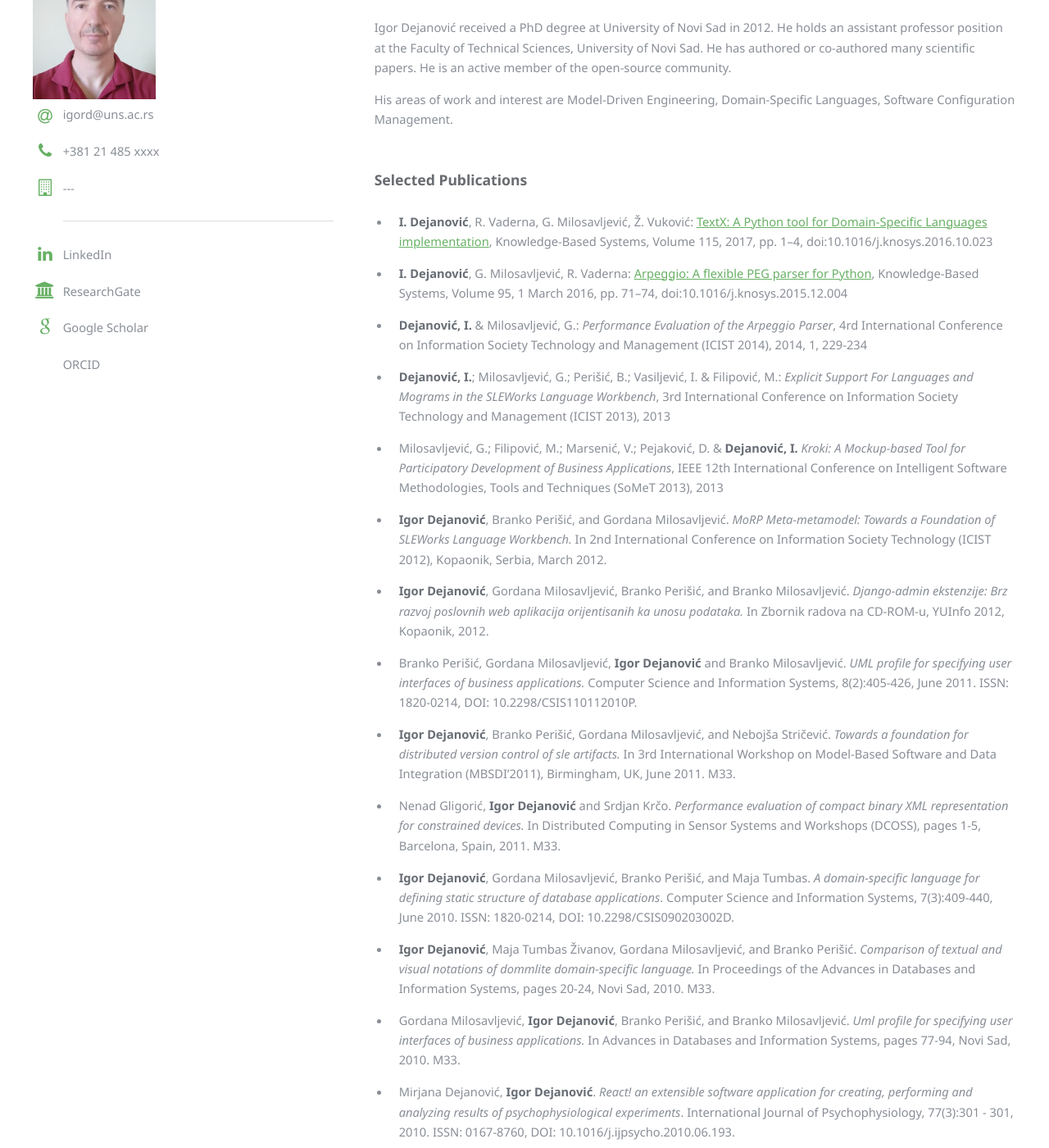
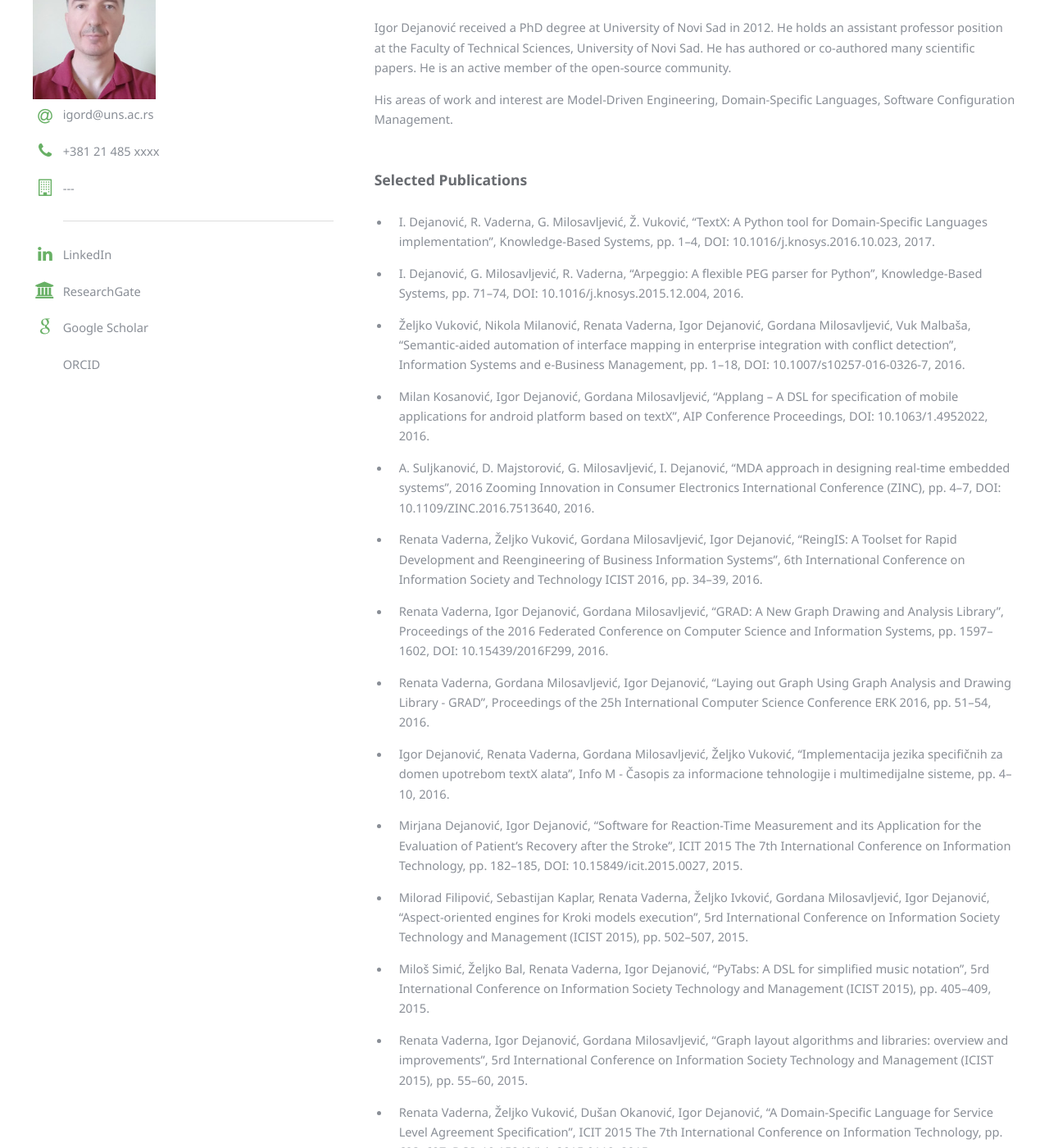
Before and after one commit to unsftn/informatika, a Jekyll site: the page built from _faculty/IgorDejanovic.md, in a window 1280 px wide and 1400 px high, scrolled down 225 px. Shown: the whole window at 82% size. Built offline with Jekyll 4.4.1, drawn with Linux system fonts in a browser that asks for light colours; some of the changed text lies outside the part shown.

Commit message:
Sređivanje lične stranice.

```diff
--- a/_faculty/IgorDejanovic.md
+++ b/_faculty/IgorDejanovic.md
@@ -26,40 +26,71 @@ Languages, Software Configuration Management.
 
 ### Selected Publications
 
- * **I. Dejanović**, R. Vaderna, G. Milosavljević, Ž. Vuković: [TextX: A Python tool for Domain-Specific Languages implementation](http://www.sciencedirect.com/science/article/pii/S0950705116304178), Knowledge-Based Systems, Volume 115, 2017, pp. 1–4, doi:10.1016/j.knosys.2016.10.023
+* I. Dejanović, R. Vaderna, G. Milosavljević, Ž. Vuković, "TextX: A Python tool for Domain-Specific Languages implementation", Knowledge-Based Systems, pp. 1–4, DOI: 10.1016/j.knosys.2016.10.023, 2017.
 
- * **I. Dejanović**, G. Milosavljević, R. Vaderna: [Arpeggio: A flexible PEG parser for Python](http://www.sciencedirect.com/science/article/pii/S0950705115004761), Knowledge-Based Systems, Volume 95, 1 March 2016, pp. 71–74, doi:10.1016/j.knosys.2015.12.004
+* I. Dejanović, G. Milosavljević, R. Vaderna, "Arpeggio: A flexible PEG parser for Python", Knowledge-Based Systems, pp. 71–74, DOI: 10.1016/j.knosys.2015.12.004, 2016.
 
- * **Dejanović, I.** & Milosavljević, G.: *Performance Evaluation of the Arpeggio Parser*, 4rd International Conference on Information Society Technology and Management (ICIST 2014), 2014, 1, 229-234
+* Željko Vuković, Nikola Milanović, Renata Vaderna, Igor Dejanović, Gordana Milosavljević, Vuk Malbaša, "Semantic-aided automation of interface mapping in enterprise integration with conflict detection", Information Systems and e-Business Management, pp. 1–18, DOI: 10.1007/s10257-016-0326-7, 2016.
 
- * **Dejanović, I.**; Milosavljević, G.; Perišić, B.; Vasiljević, I. & Filipović, M.: *Explicit Support For Languages and Mograms in the SLEWorks Language Workbench*, 3rd International Conference on Information Society Technology and Management (ICIST 2013), 2013
+* Milan Kosanović, Igor Dejanović, Gordana Milosavljević, "Applang – A DSL for specification of mobile applications for android platform based on textX", AIP Conference Proceedings, DOI: 10.1063/1.4952022, 2016.
 
- * Milosavljević, G.; Filipović, M.; Marsenić, V.; Pejaković, D. & **Dejanović, I.** *Kroki: A Mockup-based Tool for Participatory Development of Business Applications*, IEEE 12th International Conference on Intelligent Software Methodologies, Tools and Techniques (SoMeT 2013), 2013
+* A. Suljkanović, D. Majstorović, G. Milosavljević, I. Dejanović, "MDA approach in designing real-time embedded systems", 2016 Zooming Innovation in Consumer Electronics International Conference (ZINC), pp. 4–7, DOI: 10.1109/ZINC.2016.7513640, 2016.
 
- * **Igor Dejanović**, Branko Perišić, and Gordana Milosavljević. *MoRP Meta-metamodel: Towards a Foundation of SLEWorks Language Workbench.* In 2nd International Conference on Information Society Technology (ICIST 2012), Kopaonik, Serbia, March 2012.
+* Renata Vaderna, Željko Vuković, Gordana Milosavljević, Igor Dejanović, "ReingIS: A Toolset for Rapid Development and Reengineering of Business Information Systems", 6th International Conference on Information Society and Technology ICIST 2016, pp. 34–39, 2016.
 
- * **Igor Dejanović**, Gordana Milosavljević, Branko Perišić, and Branko Milosavljević. *Django-admin ekstenzije: Brz razvoj poslovnih web aplikacija orijentisanih ka unosu podataka.* In Zbornik radova na CD-ROM-u, YUInfo 2012, Kopaonik, 2012.
+* Renata Vaderna, Igor Dejanović, Gordana Milosavljević, "GRAD: A New Graph Drawing and Analysis Library", Proceedings of the 2016 Federated Conference on Computer Science and Information Systems, pp. 1597–1602, DOI: 10.15439/2016F299, 2016.
 
- * Branko Perišić, Gordana Milosavljević, **Igor Dejanović** and Branko Milosavljević. *UML profile for specifying user interfaces of business applications.* Computer Science and Information Systems, 8(2):405-426, June 2011. ISSN: 1820-0214, DOI: 10.2298/CSIS110112010P.
+* Renata Vaderna, Gordana Milosavljević, Igor Dejanović, "Laying out Graph Using Graph Analysis and Drawing Library - GRAD", Proceedings of the 25h International Computer Science Conference ERK 2016, pp. 51–54, 2016.
 
- * **Igor Dejanović**, Branko Perišić, Gordana Milosavljević, and Nebojša Stričević. *Towards a foundation for distributed version control of sle artifacts.* In 3rd International Workshop on Model-Based Software and Data Integration (MBSDI'2011), Birmingham, UK, June 2011. M33.
+* Igor Dejanović, Renata Vaderna, Gordana Milosavljević, Željko Vuković, "Implementacija jezika specifičnih za domen upotrebom textX alata", Info M - Časopis za informacione tehnologije i multimedijalne sisteme, pp. 4–10, 2016.
 
- * Nenad Gligorić, **Igor Dejanović** and Srdjan Krčo. *Performance evaluation of compact binary XML representation for constrained devices.* In Distributed Computing in Sensor Systems and Workshops (DCOSS), pages 1-5, Barcelona, Spain, 2011. M33.
+* Mirjana Dejanović, Igor Dejanović, "Software for Reaction-Time Measurement and its Application for the Evaluation of Patient's Recovery after the Stroke", ICIT 2015 The 7th International Conference on Information Technology, pp. 182–185, DOI: 10.15849/icit.2015.0027, 2015.
 
- * **Igor Dejanović**, Gordana Milosavljević, Branko Perišić, and Maja Tumbas. *A domain-specific language for defining static structure of database applications*. Computer Science and Information Systems, 7(3):409-440, June 2010. ISSN: 1820-0214, DOI: 10.2298/CSIS090203002D.
+* Milorad Filipović, Sebastijan Kaplar, Renata Vaderna, Željko Ivković, Gordana Milosavljević, Igor Dejanović, "Aspect-oriented engines for Kroki models execution", 5rd International Conference on Information Society Technology and Management (ICIST 2015), pp. 502–507, 2015.
 
- * **Igor Dejanović**, Maja Tumbas Živanov, Gordana Milosavljević, and Branko Perišić. *Comparison of textual and visual notations of dommlite domain-specific language.* In Proceedings of the Advances in Databases and Information Systems, pages 20-24, Novi Sad, 2010. M33.
+* Miloš Simić, Željko Bal, Renata Vaderna, Igor Dejanović, "PyTabs: A DSL for simplified music notation", 5rd International Conference on Information Society Technology and Management (ICIST 2015), pp. 405–409, 2015.
 
- * Gordana Milosavljević, **Igor Dejanović**, Branko Perišić, and Branko Milosavljević. *Uml profile for specifying user interfaces of business applications.* In Advances in Databases and Information Systems, pages 77-94, Novi Sad, 2010. M33.
+* Renata Vaderna, Igor Dejanović, Gordana Milosavljević, "Graph layout algorithms and libraries: overview and improvements", 5rd International Conference on Information Society Technology and Management (ICIST 2015), pp. 55–60, 2015.
 
- * Mirjana Dejanović, **Igor Dejanović**. *React! an extensible software application for creating, performing and analyzing results of psychophysiological experiments*. International Journal of Psychophysiology, 77(3):301 - 301, 2010. ISSN: 0167-8760, DOI: 10.1016/j.ijpsycho.2010.06.193.
+* Renata Vaderna, Željko Vuković, Dušan Okanović, Igor Dejanović, "A Domain-Specific Language for Service Level Agreement Specification", ICIT 2015 The 7th International Conference on Information Technology, pp. 693–697, DOI: 10.15849/icit.2015.0119, 2015.
+
+* Željko Vuković, Nikola Milanović, Renata Vaderna, Igor Dejanović, Gordana Milosavljević, "SAIL: A Domain-Specific Language for Semantic-Aided Automation of Interface Mapping in Enterprise Integration", On the Move to Meaningful Internet Systems: OTM 2015 Workshops, pp. 97–106, 2015.
+
+* Alen Suljkanović, Gordana Milosavljević, Dušan Majstorović, Igor Dejanović, "Implementacija generičke DSP komponente u sklopu Typhoon HIL softvera za modelovanje šema energetskih sklopova", Info M - Časopis za informacione tehnologije i multimedijalne sisteme, pp. 43–49, 2015.
+
+* Igor Dejanović, "Domain-Specific Languages and Language Workbenches: The Future of Mainstream Programming (invited paper)", INFOTEH-JAHORINA, pp. 1250, 2014.
+
+* Igor Dejanović, Gordana Milosavljević, "Performance Evaluation of the Arpeggio Parser", 4rd International Conference on Information Society Technology and Management (ICIST 2014), pp. 229–234, 2014.
+
+* Igor Dejanović, Gordana Milosavljević, Branko Perišić, Ivan Vasiljević, Milorad Filipović, "Explicit Support For Languages and Mograms in the SLEWorks Language Workbench", 3rd International Conference on Information Society Technology and Management (ICIST 2013), 2013.
+
+* Gordana Milosavljević, Milorad Filipović, Vladan Marsenić, Darko Pejaković, Igor Dejanović, "Kroki: A Mockup-based Tool for Participatory Development of Business Applications", IEEE 12th International Conference on Intelligent Software Methodologies, Tools and Techniques (SoMeT 2013), 2013.
+
+* Ivan Vasiljević, Gordana Milosavljević, Igor Dejanović, Milorad Filipović, "Comparison of Graphical DSL Editors", The 6 PSU-UNS International Conference on Engineering and Technology (ICET-2013), 2013.
+
+* Igor Dejanović, Branko Perišić, Gordana Milosavljević, "MoRP Meta-metamodel: Towards a Foundation of SLEWorks Language Workbench", 2nd International Conference on Information Society Technology (ICIST 2012), pp. 36–40, 2012.
+
+* Nenad Gligorić, Tomislav Dimčić, Dejan Drajić, Srđan Krčo, Igor Dejanović, Nhon Chu, Aleksandar Obradović, "CoAP Over SMS: Performance Evaluation for Machine to Machine Communication", Proceedings of the 20th TЕLЕCOMMUNICАTIONS FORUM (TELFOR 2012), pp. 1–4, 2012.
+
+* Branko Perišić, Gordana Milosavljević, Igor Dejanović and Branko Milosavljević. "UML profile for specifying user interfaces of business applications". Computer Science and Information Systems, 8(2):405-426, June 2011. ISSN: 1820-0214, DOI: 10.2298/CSIS110112010P.
+
+* Nenad Gligorić, Igor Dejanović, Srdjan Krčo. "Performance evaluation of compact binary XML representation for constrained devices". In Distributed Computing in Sensor Systems and Workshops (DCOSS), pages 1-5, Barcelona, Spain, 2011.
+
+* Igor Dejanović, Gordana Milosavljević, Branko Perišić, Maja Tumbas. "A domain-specific language for defining static structure of database applications". Computer Science and Information Systems, 7(3):409-440, June 2010. ISSN: 1820-0214, DOI: 10.2298/CSIS090203002D.
+
+* Igor Dejanović, Maja Tumbas Živanov, Gordana Milosavljević, Branko Perišić. "Comparison of textual and visual notations of dommlite domain-specific language". In Proceedings of the Advances in Databases and Information Systems, pages 20-24, Novi Sad, 2010.
+
+* Gordana Milosavljević, Igor Dejanović, Branko Perišić, Branko Milosavljević. "Uml profile for specifying user interfaces of business applications". In Advances in Databases and Information Systems, pages 77-94, Novi Sad, 2010.
+
+* Mirjana Dejanović, Igor Dejanović. "React! an extensible software application for creating, performing and analyzing results of psychophysiological experiments". International Journal of Psychophysiology, 77(3):301 - 301, 2010. ISSN: 0167-8760, DOI: 10.1016/j.ijpsycho.2010.06.193.
 
 
 ### FLOSS projects
 
- * [textX](https://github.com/igordejanovic/textX/) - Meta-language for building Domain-Specific Languages in Python
- * [Arpeggio](https://github.com/igordejanovic/Arpeggio/) - Parser interpreter based on PEG grammars written in Python
- * [pyFlies](https://github.com/igordejanovic/pyFlies/) - DSL for cognitive experiments modeling
+ * [textX](https://github.com/igordejanovic/textX/) - A meta-language for building Domain-Specific Languages in Python
+ * [Arpeggio](https://github.com/igordejanovic/Arpeggio/) - A parser interpreter based on PEG grammars written in Python
+ * [parglare](https://https://github.com/igordejanovic/parglare) - A pure Python Scannerless (G)LR parser
+ * [pyFlies](https://github.com/igordejanovic/pyFlies/) - A DSL for cognitive experiments modeling
  * [django-adminext](https://bitbucket.org/igord/django-adminext) - Django admin extensions focused on easier data entry and navigation
  * [django-multiautocomplete](https://bitbucket.org/igord/django-multiautocomplete) - Widget for multiple autocompletions
 
```
